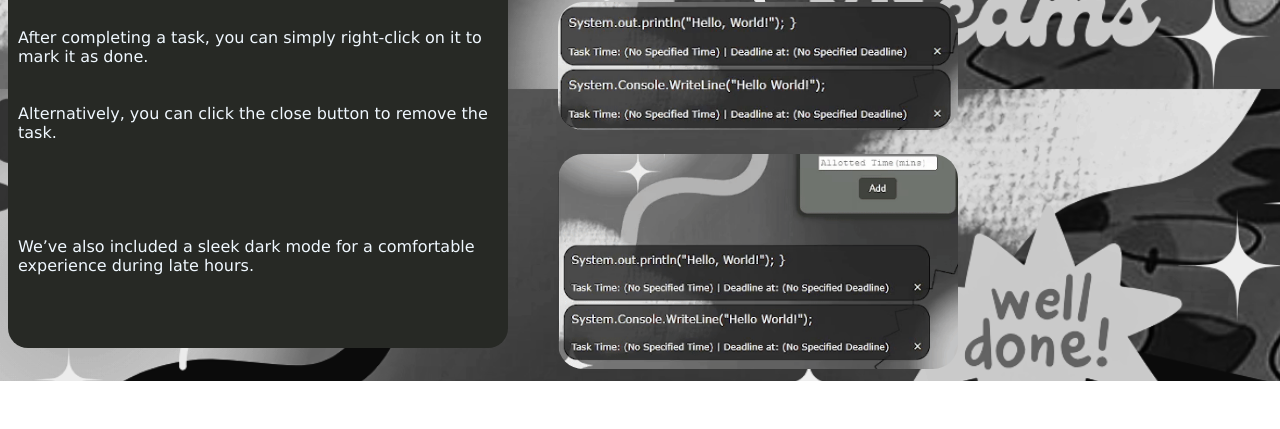
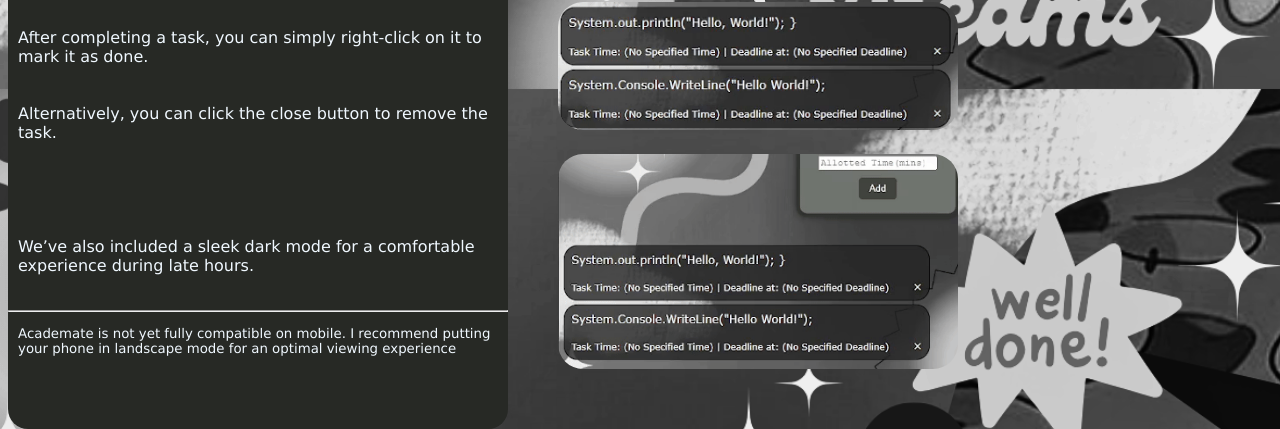
Before and after one commit to pncacademate/pncacademate.github.io, a plain HTML site: page Help_.html in a window 1280 px wide. Shown: the part 711-1140 px from the top of the page. Before the commit the page ends 1092 px from the top, so only its background shows below. Drawn offline with Linux system fonts and the light colour scheme.

Commit message:
may nalimutan

```diff
--- a/Help_.html
+++ b/Help_.html
@@ -72,6 +72,9 @@ img{
 .inpot{
 margin-top: 115px;
 }
+.eh{
+    font-size: smaller;
+}
 
 </style>
 
@@ -98,11 +101,14 @@ margin-top: 115px;
                 3. You can use the fourth input box to allocate time for your task (the input will be in minutes then the output will be in hours and minutes).<br><br>
                 4. Once you’ve filled in all the necessary information (or left any optional fields empty), you can submit the task.<br><br>
                 <br><br><br><br>
-                Feel free to drag and rearrange your tasks in any order you prefer.<br><br><br><br><br><br>
+                Feel free to drag and rearrange your tasks in any order you prefer.
+                (NOT YET AVAILABLE IN MOBILE)<br><br><br><br><br><br>
 
                 After completing a task, you can simply right-click on it to mark it as done.<br><br><br>
                 Alternatively, you can click the close button to remove the task.<br><br><br><br><br><br>
                 We’ve also included a sleek dark mode for a comfortable experience during late hours.
+                <br><br><hr>
+                <p class="eh">Academate is not yet fully compatible on mobile. I recommend putting your phone in landscape mode for an optimal viewing experience </p >
 
 
 
```
Also changed, not shown: Help.html (+4 -3 lines).
